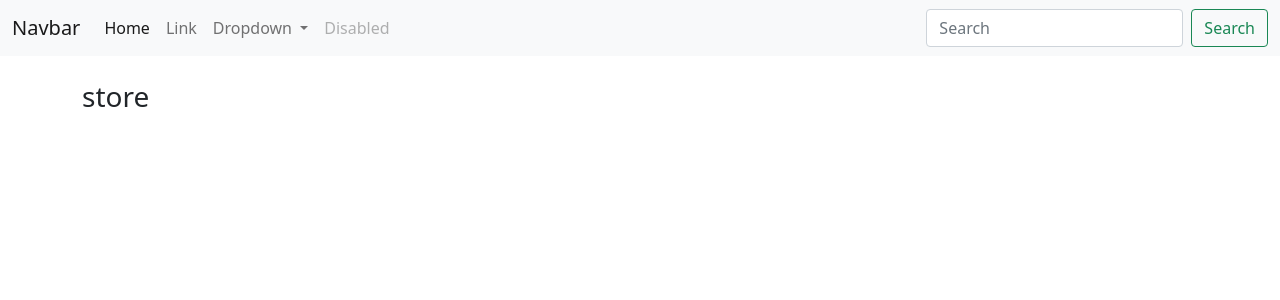
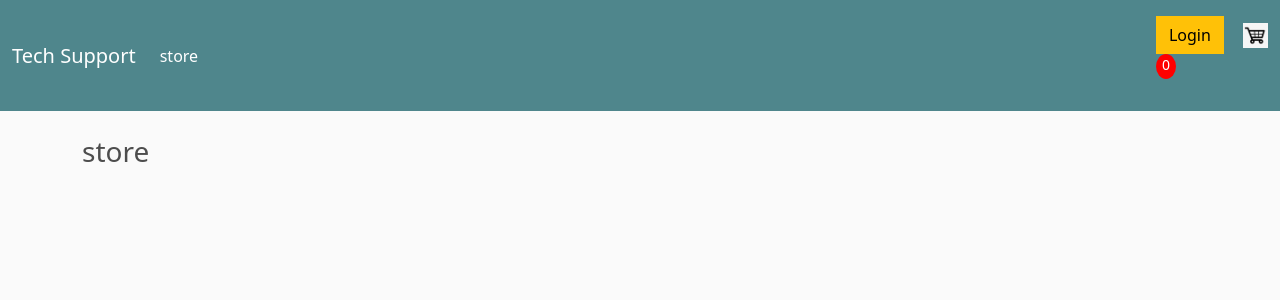
Before and after one commit to naaadjeleyc/jubilant-doodle, a Django app: page / in a window 1280 px wide. Shown: the top 300 px of the page. Run offline with Django 3.2, Linux system fonts and the light colour scheme.

Commit message:
First commit

```diff
--- a/TechSup/templates/store/main.html
+++ b/TechSup/templates/store/main.html
@@ -7,47 +7,34 @@
         <!-- CSS only -->
         <link href="https://cdn.jsdelivr.net/npm/bootstrap@5.0.2/dist/css/bootstrap.min.css" rel="stylesheet" integrity="sha384-EVSTQN3/azprG1Anm3QDgpJLIm9Nao0Yz1ztcQTwFspd3yD65VohhpuuCOmLASjC" crossorigin="anonymous">
 
+        <link rel="stylesheet" type="text/css" href="{% static 'css/main.css' %}">
 
-        <link rel="stylesheet" type="text/css" href="{% static 'css/main.css' %}">
         <meta name="viewport" content="width=device-width,intial-scale=1,
         maximum-scale=1, minimum-scale=1" />
 
 
     </head>
     <body>
-        <nav class="navbar navbar-expand-lg navbar-light bg-light">
+        <nav class="navbar navbar-expand-lg navbar-dark bg-dark">
             <div class="container-fluid">
-                <a class="navbar-brand" href="#">Navbar</a>
+                <a class="navbar-brand" href="{%url 'store' %}">Tech Support</a>
                 <button class="navbar-toggler" type="button" data-bs-toggle="collapse" data-bs-target="#navbarSupportedContent" aria-controls="navbarSupportedContent" aria-expanded="false" aria-label="Toggle navigation">
                     <span class="navbar-toggler-icon"></span>
                 </button>
                 <div class="collapse navbar-collapse" id="navbarSupportedContent">
                     <ul class="navbar-nav me-auto mb-2 mb-lg-0">
                         <li class="nav-item">
-                            <a class="nav-link active" aria-current="page" href="#">Home</a>
+                            <a class="nav-link active" aria-current="page" href="{%url 'store' %}">store</a>
                         </li>
-                        <li class="nav-item">
-                            <a class="nav-link" href="#">Link</a>
-                        </li>
-                        <li class="nav-item dropdown">
-                            <a class="nav-link dropdown-toggle" href="#" id="navbarDropdown" role="button" data-bs-toggle="dropdown" aria-expanded="false">
-                                Dropdown
+
+                    </ul>
+                    <div class = "form-inline my-2 my-1g-0" >
+                        <a href="#"class="btn btn-warning">Login</a>
+                        <a href="{% url 'cart' %}">
+                            <img id="cart-icon" src="{% static 'images/cart.png' %}">
                             </a>
-                            <ul class="dropdown-menu" aria-labelledby="navbarDropdown">
-                                <li><a class="dropdown-item" href="#">Action</a></li>
-                                <li><a class="dropdown-item" href="#">Another action</a></li>
-                                <li><hr class="dropdown-divider"></li>
-                                <li><a class="dropdown-item" href="#">Something else here</a></li>
-                            </ul>
-                        </li>
-                        <li class="nav-item">
-                            <a class="nav-link disabled" href="#" tabindex="-1" aria-disabled="true">Disabled</a>
-                        </li>
-                    </ul>
-                    <form class="d-flex">
-                        <input class="form-control me-2" type="search" placeholder="Search" aria-label="Search">
-                        <button class="btn btn-outline-success" type="submit">Search</button>
-                    </form>
+                            <p id="cart-total">0</p>
+                    </div>
                 </div>
             </div>
         </nav>
--- a/static/css/main.css
+++ b/static/css/main.css
@@ -1,3 +1,99 @@
 body{
-    background-color: white;
+	background-color: hsl(0, 0%, 98%);
 }
+
+h1,h2,h3,h4,h5,h6{
+	color:hsl(0, 0%, 30%);
+}
+
+.box-element{
+	box-shadow:hsl(0, 0%, 80%) 0 0 16px;
+	background-color: #fff;
+	border-radius: 4px;
+	padding: 10px;
+}
+
+.thumbnail{
+	width: 100%;
+	height: 200px;
+	-webkit-box-shadow: -1px -3px 5px -2px rgba(214,214,214,1);
+    -moz-box-shadow: -1px -3px 5px -2px rgba(214,214,214,1);
+    box-shadow: -1px -3px 5px -2px rgba(214,214,214,1);
+}
+
+.product{
+	border-radius: 0 0 4px 4px;
+}
+
+.bg-dark{
+	background-color: #4f868c!important;
+}
+
+#cart-icon{
+	width:25px;
+	display: inline-block;
+	margin-left: 15px;
+}
+
+#cart-total{
+	display: block;
+	text-align: center;
+	color:#fff;
+	background-color: red;
+	width: 20px;
+	height: 25px;
+	border-radius: 50%;
+	font-size: 14px;
+}
+
+.col-lg-4, .col-lg-6, .col-lg-8, .col-lg-12{
+	margin-top: 10px;
+}
+
+.btn{
+	border-radius: 0;
+}
+
+.row-image{
+	width: 100px;
+}
+
+.form-field{
+	width:250px;
+	display: inline-block;
+	padding: 5px;
+}
+
+.cart-row{
+	display: flex;
+    align-items: flex-stretch;
+    padding-bottom: 10px;
+    margin-bottom: 10px;
+    border-bottom: 1px solid #ececec;
+
+}
+
+.quantity{
+	display: inline-block;
+	font-weight: 700;
+	padding-right:10px;
+
+
+}
+
+.chg-quantity{
+	width: 12px;
+	cursor: pointer;
+	display: block;
+	margin-top: 5px;
+	transition:.1s;
+}
+
+.chg-quantity:hover{
+	opacity: .6;
+}
+
+
+.hidden{
+	display: none!important;
+}
```
Also changed, not shown: db.sqlite3 (added), static/images/cart.png (added).
